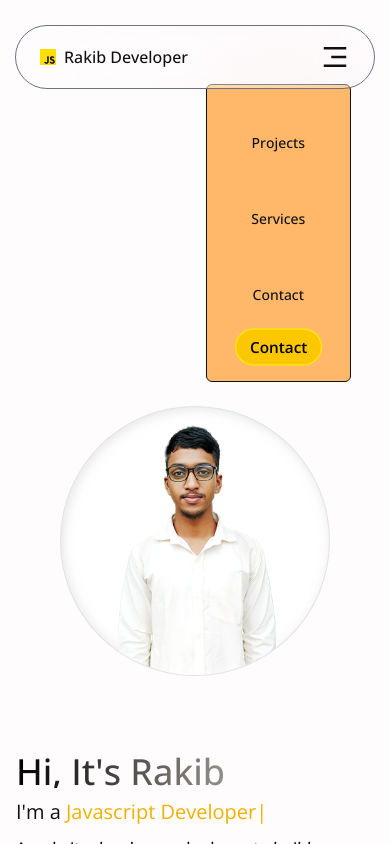
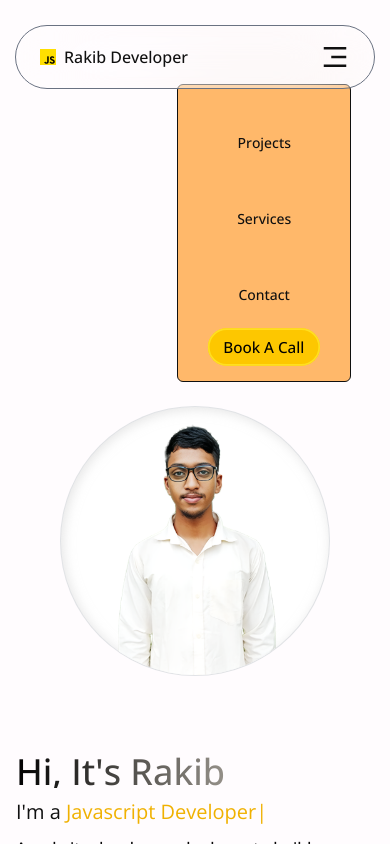
Before and after one commit to rakib00-dev/im-rakib, a React (Vite) app: page / in a window 390 px wide. Both pictures are taken after a click on the element 335 px from the left and 57 px from the top of the page. Shown: the top 844 px of the page. Built offline with nearby package versions, Linux system fonts and the light colour scheme.

Commit message:
added book a call link

```diff
--- a/src/Components/Header.jsx
+++ b/src/Components/Header.jsx
@@ -118,7 +118,8 @@ const Header = () => {
                 </ul>
                 <div id="contact" className="flex gap-2">
                   <a
-                    href="#footer"
+                    target="_blank"
+                    href="https://cal.com/md-rejoanul-hasan-rakib/30min"
                     className="text-lg py-2 px-4 bg-yellow-400 text-black font-medium rounded-full border-2 border-yellow-300 transition-all duration-300 hover:bg-yellow-500 hover:text-white"
                   >
                     Book A Call
@@ -151,10 +152,11 @@ const Header = () => {
           <NavLists className={"sm:py-4"} />
           <div id="contact" className="top-0 scale-85">
             <a
-              href="#footer"
-              className="text-lg py-2 px-4 bg-yellow-400 text-black font-semibold rounded-full border-2 border-yellow-300 transition-all duration-300 hover:bg-yellow-500 hover:text-white"
+              target="_blank"
+              href="https://cal.com/md-rejoanul-hasan-rakib/30min"
+              className="text-lg py-2 px-4 bg-yellow-400 text-black font-medium rounded-full border-2 border-yellow-300 transition-all duration-300 hover:bg-yellow-500 hover:text-white"
             >
-              Contact
+              Book A Call
             </a>
           </div>
         </ul>
```
